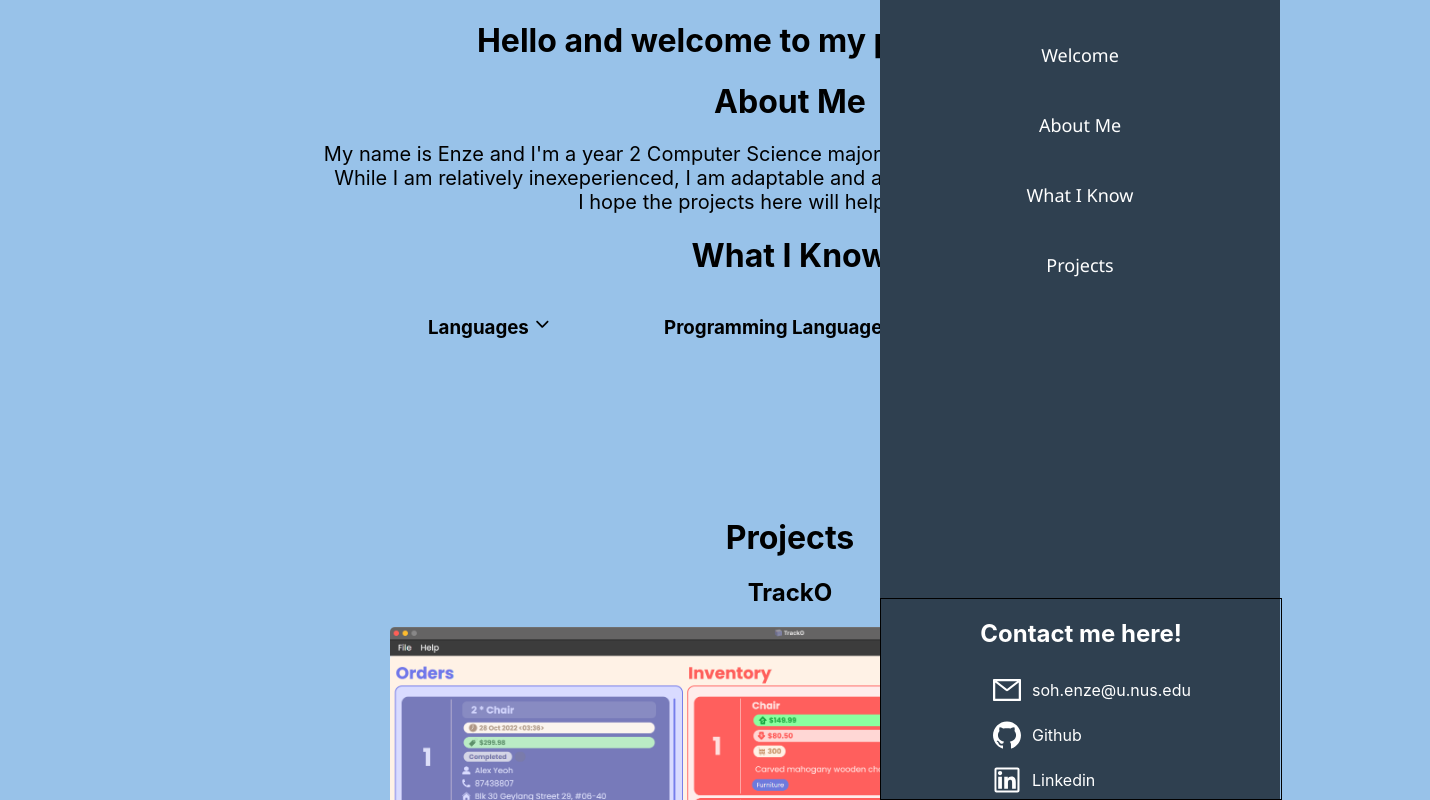
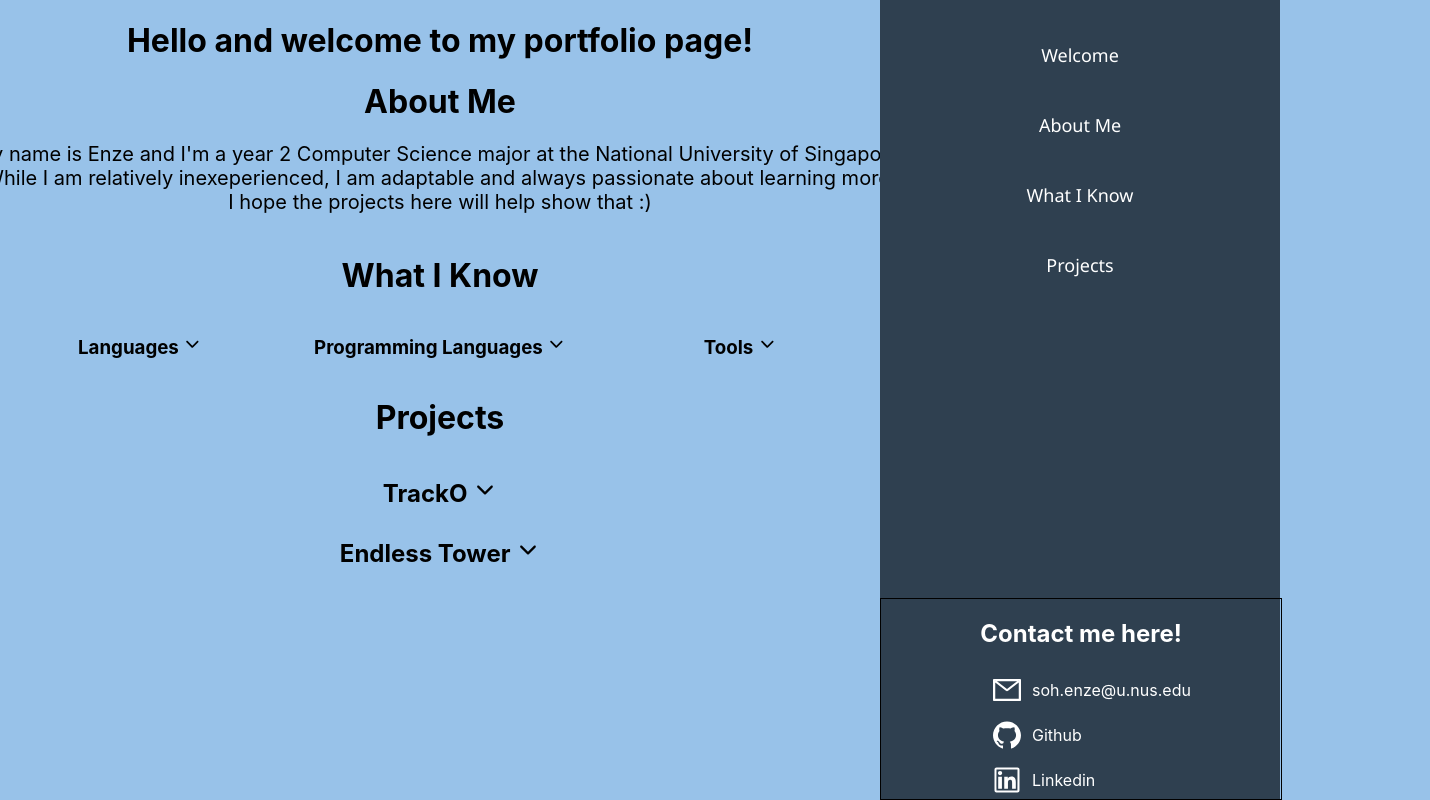
Before and after one commit to sohenze/Portfolio-Page, a React (Create React App) app: page / in a window 1280 px wide. Shown: the top 800 px of the page, 1430 px wide, since content can reach past the window. Built offline with nearby package versions, Linux system fonts and the light colour scheme.

Commit message:
Add dropdown to Projects

```diff
--- a/src/App.css
+++ b/src/App.css
@@ -2,9 +2,12 @@
   width: 100vw;
   height: 100vh;
   display: flex;
-  flex-direction: row;
+  flex-direction: column;
   text-align: center;
-  padding-left: 150px;
+}
+
+.Content {
+  translate: -200px
 }
 
 body {
@@ -79,9 +82,16 @@ body {
   background-color: #293846;
 }
 
-.WhatIKnow {
-  height: 200px;
+.WIK {
   width: 100%;
+  display: flex;
+  flex-direction: column;
+  justify-content: center;
+  align-items: center;
+}
+
+.WIKContent {
+  width: 900px;
   display: flex;
   flex-direction: row;
   justify-content: center;
@@ -91,6 +101,7 @@ body {
   display: flex;
   flex-direction: column;
   width: 300px;
+
 }
 
 .WIKHeading {
@@ -102,9 +113,38 @@ body {
   background-color: #5A9EDE;
 }
 
-.WIKList{
+.WIKList {
   margin: 0;
   padding: 0;
   font-size: 19px;
   list-style: none;
 }
+
+.ProjectSection {
+  display: flex;
+  flex-direction: column;
+  align-items: center;
+  justify-content: center;
+}
+
+.ProjectTitle {
+  height: 60px;
+  width: 800px;
+}
+
+.ProjectTitle:hover {
+  cursor: pointer;
+  background-color: #5A9EDE;
+}
+
+.ProjectContent {
+  display: flex;
+  flex-direction: column;
+  align-items: center;
+  justify-content: center;
+}
+
+.ProjectDesc {
+  font-size: 18px;
+  width: 900px;
+}
--- a/src/components/Projects.jsx
+++ b/src/components/Projects.jsx
@@ -1,37 +1,95 @@
+import { useState } from 'react';
+
 //Media
 import trackoUI from '../images/trackoUI.png';
 import endlessTower from '../images/endlesstower.jpg'
 import gameplay from '../images/gameplay.mp4'
 
-const TrackO = "https://github.com/AY2223S1-CS2103T-W15-3/tp";
-const EndlessTower = "https://play.google.com/store/apps/details?id=com.Endevel.EndlessTower";
+//Icons
+import { IoIosArrowDown } from'react-icons/io';
+
+const trackoLink = "https://github.com/AY2223S1-CS2103T-W15-3/tp";
+const endlessTowerLink = "https://play.google.com/store/apps/details?id=com.Endevel.EndlessTower";
 
 export const Projects = () => {
+  const [state, setState] = useState(false);
+  const toggle = () => {
+      setState(!state);
+  }
+
     return (
-      <div id='Projects'>
+      <div className='Projects' id='Projects'>
         <h1> Projects </h1>
-          <h2> TrackO </h2>
-          <img style = {{width: "800px", height: undefined, aspectRatio: 7/4}} src = {trackoUI} alt = 'trackoUI'/>
-          <p style = {{fontSize: '18px'}}>
-            TrackO is a command-line interface order and inventory manager for business owners written in Java and JavaFX. I was in the team of 5 that created
-            <br></br>this application and because it was my first exposure to software engineering,
-            it was tough at first but I managed to learn a lot from it such as the
-            <br></br>use of revision control systems(Git, Github), software architecture, software engineering principles and testing.
-            <br></br><a href = {TrackO} target="_blank" rel="noreferrer">[Github]</a>.
-          </p>
-          <h2> Endless Tower </h2>
-          <img style = {{width: "300px", height: undefined, aspectRatio: 2/4, paddingRight: 50}} src = {endlessTower} alt = 'endlesstower'/>
-          <video style = {{width: "300px", height: undefined, aspectRatio: 2/4}} src = {gameplay} controls = 'controls'/>
-          <p style = {{fontSize: '18px'}}>
-              EndlessTower is a mobile top-down 2D idle RPG game. The game has various features including powerups, stat progression and an auto-battle functionality!
-              <br></br>This was a solo project I did over the summer of 2022 using Unity. As I had no prior experience with game development,
-              taking this project on was extremely
-              <br></br>challenging. Not only did I have to learn a new language(C#), I had to familiarise myself with the Unity API and
-              balance the game mechanics and difficulty
-              <br></br>to keep it interesting throughout numerous levels. While it is far from being a polished game, I consider it a very good learning experience!
-              <br></br>(Plans to update and refine the game are in the works)
-              <br></br><a href = {EndlessTower} target="_blank" rel="noreferrer">[Open Test]</a>
-          </p>
+        <TrackO />
+        <EndlessTower />
+
+
       </div>
     )
 }
+
+const TrackO = () => {
+  const [state, setState] = useState(false);
+  const toggle = () => {
+      setState(!state);
+  }
+
+  return (
+    <div className='ProjectSection'>
+      <div className='ProjectTitle' onClick={toggle}>
+        <h2> TrackO <IoIosArrowDown /></h2>
+      </div>
+      {state ?
+        <div className='ProjectContent'>
+          <div className='ProjectMedia'>
+          <img style = {{width: "800px", height: undefined, aspectRatio: 7/4}} src = {trackoUI} alt = 'trackoUI'/>
+          </div>
+          <div className='ProjectDesc'>
+            <p>
+              TrackO is a command-line interface order and inventory manager for business owners written in Java and JavaFX. I was in the team of 5 that created
+              this application and because it was my first exposure to software engineering,
+              it was tough at first but I managed to learn a lot from it such as the
+              use of revision control systems(Git, Github), software architecture, software engineering principles and testing.
+              <br></br><a href = {trackoLink} target="_blank" rel="noreferrer">[Github]</a>.
+            </p>
+          </div>
+        </div> : null
+      }
+    </div>
+  )
+}
+
+const EndlessTower = () => {
+  const [state, setState] = useState(false);
+  const toggle = () => {
+      setState(!state);
+  }
+
+  return (
+    <div className='ProjectSection'>
+      <div className='ProjectTitle' onClick={toggle}>
+        <h2> Endless Tower <IoIosArrowDown /></h2>
+      </div>
+      {state ?
+        <div className='ProjectContent'>
+          <div className='ProjectMedia'>
+            <img style = {{width: "300px", height: undefined, aspectRatio: 2/4, paddingRight: 50}} src = {endlessTower} alt = 'endlesstower'/>
+            <video style = {{width: "300px", height: undefined, aspectRatio: 2/4}} src = {gameplay} controls = 'controls'/>
+          </div>
+          <div className='ProjectDesc'>
+            <p>
+              EndlessTower is a mobile top-down 2D idle RPG game. The game has various features including powerups, stat progression and an auto-battle functionality!
+              This was a solo project I did over the summer of 2022 using Unity. As I had no prior experience with game development,
+              taking this project on was extremely
+              challenging. Not only did I have to learn a new language(C#), I had to familiarise myself with the Unity API and
+              balance the game mechanics and difficulty
+              to keep it interesting throughout numerous levels. While it is far from being a polished game, I consider it a very good learning experience!
+              (Plans to update and refine the game are in the works)
+              <br></br><a href = {endlessTowerLink} target="_blank" rel="noreferrer">[Open Test]</a>
+            </p>
+          </div>
+        </div> : null
+      }
+    </div>
+  )
+}
--- a/src/components/WhatIKnow.jsx
+++ b/src/components/WhatIKnow.jsx
@@ -10,9 +10,9 @@ import { IoIosArrowDown } from'react-icons/io';
 
 export const WhatIKnow = () => {
     return (
-      <div id='WhatIKnow'>
+      <div className="WIK" id='WhatIKnow'>
         <h1> What I Know </h1>
-        <div className='WhatIKnow'>
+        <div className='WIKContent'>
           <SLang />
           <PLang />
           <Tools />
@@ -32,7 +32,6 @@ const SLang = () => {
         <div className = 'WIKHeading' onClick={toggle}>
             <h3>Languages <IoIosArrowDown /></h3>
         </div>
-
         {state ?
             <ul className = 'WIKList'>
               {SLangData.map((val, key) => {
```
